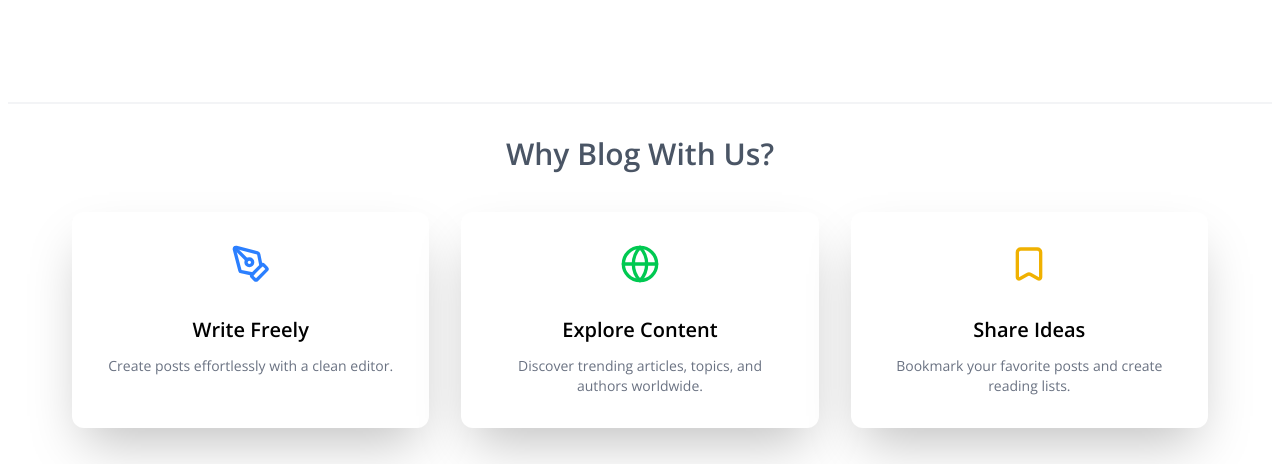
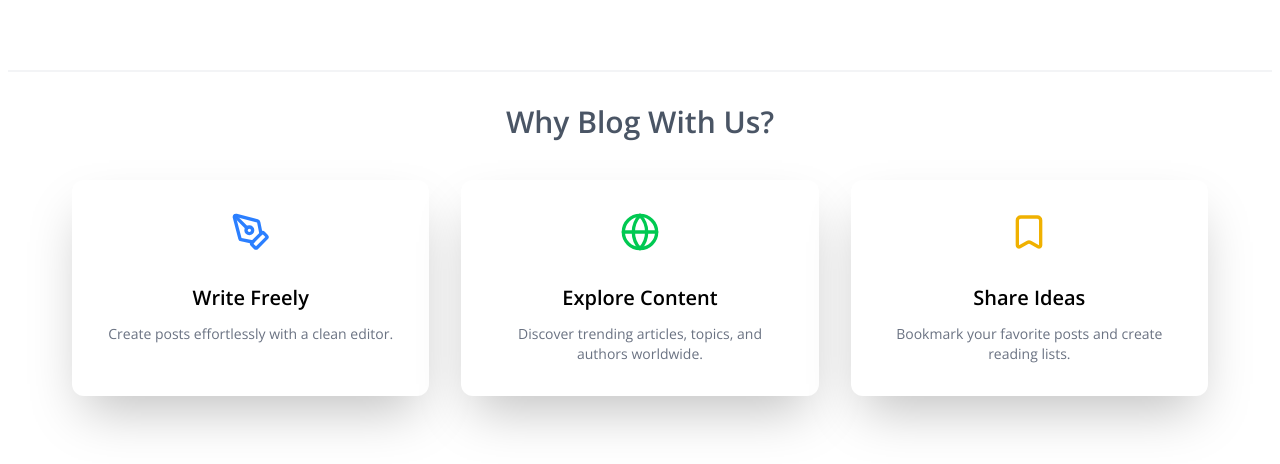
Before and after one commit to smartdevASAP/blog-app, a React (Vite) app: page / in a window 1280 px wide. Shown: the part 621-1085 px from the top of the page. Built offline with nearby package versions, Linux system fonts and the light colour scheme.

Commit message:
minor twicking on ui

```diff
--- a/src/components/ui/Features.tsx
+++ b/src/components/ui/Features.tsx
@@ -24,7 +24,7 @@ function Features() {
   ];
 
   return (
-    <section className="mt-16 px-6 pt-8 border-t-2 border-gray-100 md:px-16">
+    <section className="mt-8 px-6 pt-8 border-t-2 border-gray-100 md:px-16">
       <h2 className="md:text-3xl text-xl text-gray-600  font-semibold text-center mb-10">
         Why Blog With Us?
       </h2>
```
